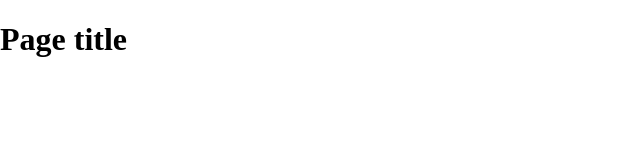
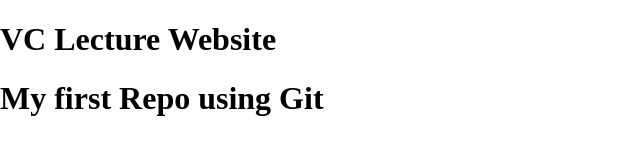
Before and after one commit to LMcbrair/wtlecture, a plain HTML site: page index.html in a window 1280 px wide. Shown: the whole page, without its empty margins (0-640 px from the left). Drawn offline with nearby package versions, Linux system fonts and the light colour scheme.

Commit message:
Jazzed up the index page

```diff
--- a/index.html
+++ b/index.html
@@ -14,7 +14,8 @@
     </head>
     <body>
     <header>
-	<h1>Page title</h1>
+	<h1>VC Lecture Website</h1>
+        <h1>My first Repo using Git</h1>
     </header>
     <nav id="pageNav">
     </nav>
```
